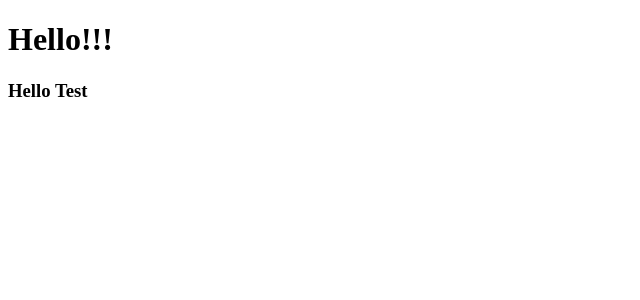
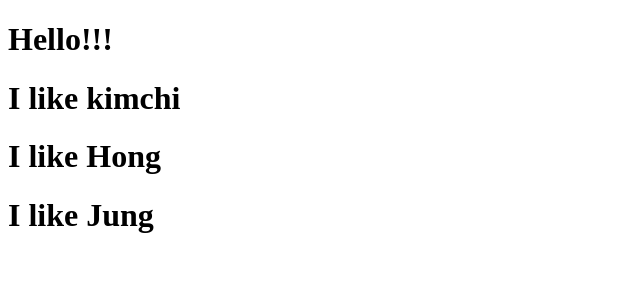
Before and after one commit to junghong0512/movie_app_2020, a React (Create React App) app: page / in a window 1280 px wide. Shown: the top 300 px of the page, without its empty margins (0-640 px from the left). Built offline with nearby package versions, Linux system fonts and the light colour scheme.

Commit message:
Reusable component with JSX + Props

```diff
--- a/src/App.js
+++ b/src/App.js
@@ -1,11 +1,16 @@
 import React from "react";
-import Test from "./Test";
+
+function Food({ fav }) {
+  return <h1>I like {fav}</h1>;
+}
 
 function App() {
   return (
     <div>
       <h1>Hello!!!</h1>
-      <Test />
+      <Food fav="kimchi" />
+      <Food fav="Hong" />
+      <Food fav="Jung" />
     </div>
   );
 }
--- a/src/Test.js
+++ /dev/null
@@ -1,7 +0,0 @@
-import React from "react";
-
-function Test() {
-  return <h3>Hello Test</h3>;
-}
-
-export default Test;
```
